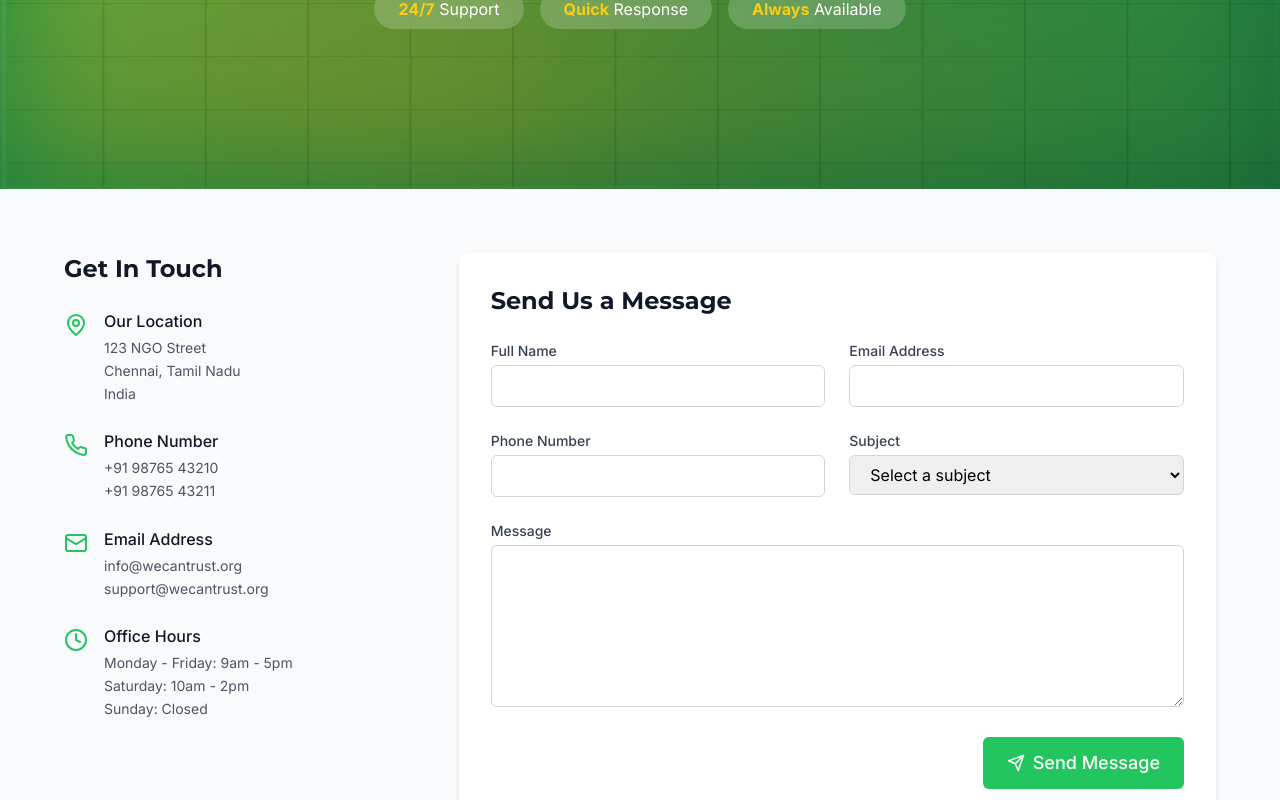
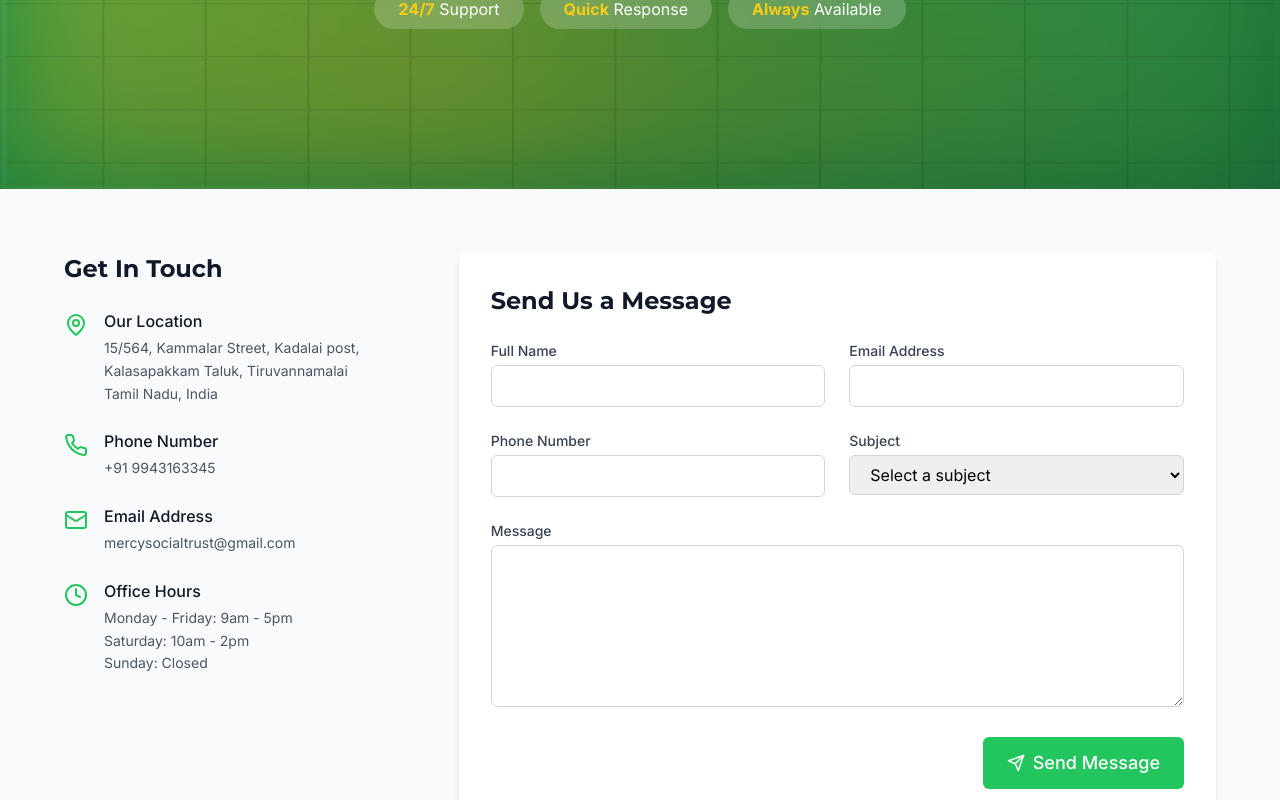
Before and after one commit to TamizhSK/we-can-trust, a React (Vite) app: page /contact in a window 1280 px wide. Shown: the part 475-1275 px from the top of the page. Built offline with nearby package versions, Linux system fonts and the light colour scheme; no server answers.

Commit message:
feat:razor pay with bill generation

```diff
--- a/src/pages/ContactPage.tsx
+++ b/src/pages/ContactPage.tsx
@@ -155,19 +155,19 @@ const ContactPage = () => {
                   <ContactInfo
                     icon={<MapPin size={24} />}
                     title="Our Location"
-                    content={<>123 NGO Street<br />Chennai, Tamil Nadu<br />India</>}
+                    content={<>15/564, Kammalar Street, Kadalai post,<br />Kalasapakkam Taluk, Tiruvannamalai<br /> Tamil Nadu, India</>}
                   />
 
                   <ContactInfo
                     icon={<Phone size={24} />}
                     title="Phone Number"
-                    content={<>+91 98765 43210<br />+91 98765 43211</>}
+                    content={<>+91 9943163345<br /></>}
                   />
 
                   <ContactInfo
                     icon={<Mail size={24} />}
                     title="Email Address"
-                    content={<>info@wecantrust.org<br />support@wecantrust.org</>}
+                    content={<>mercysocialtrust@gmail.com<br /></>}
                   />
 
                   <ContactInfo
```
Also changed, not shown: 2 other files (tests, documents, lock files or other folders).
